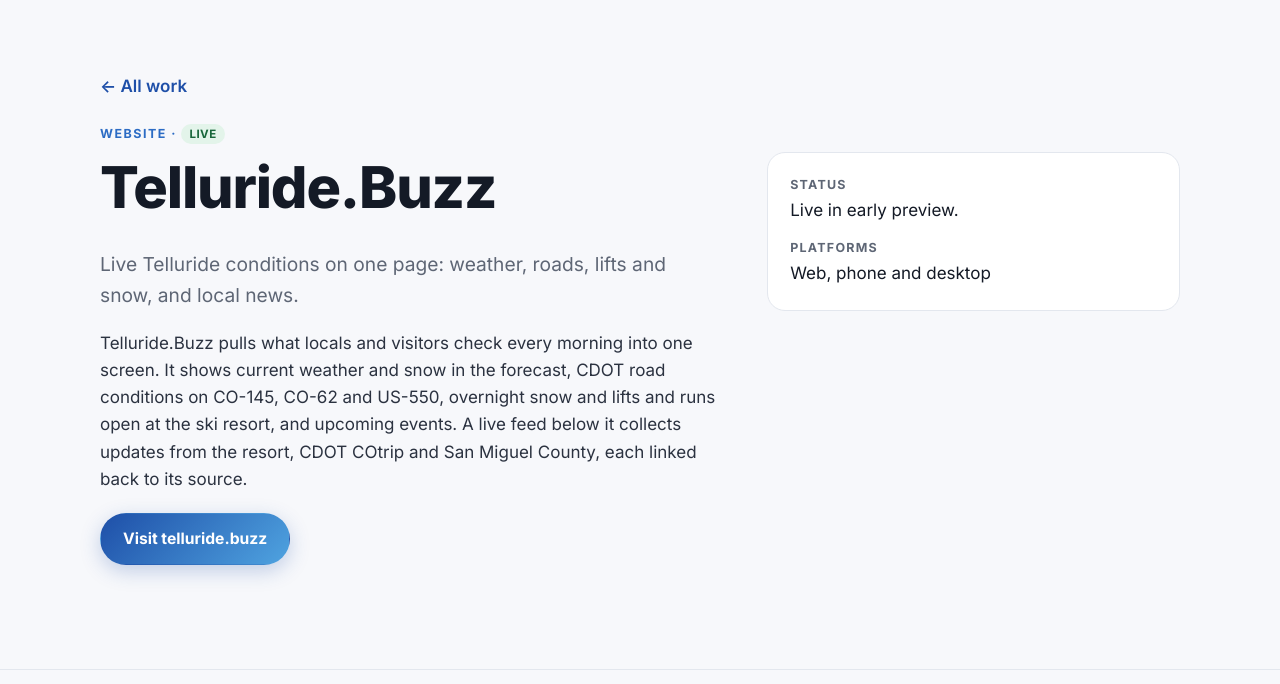
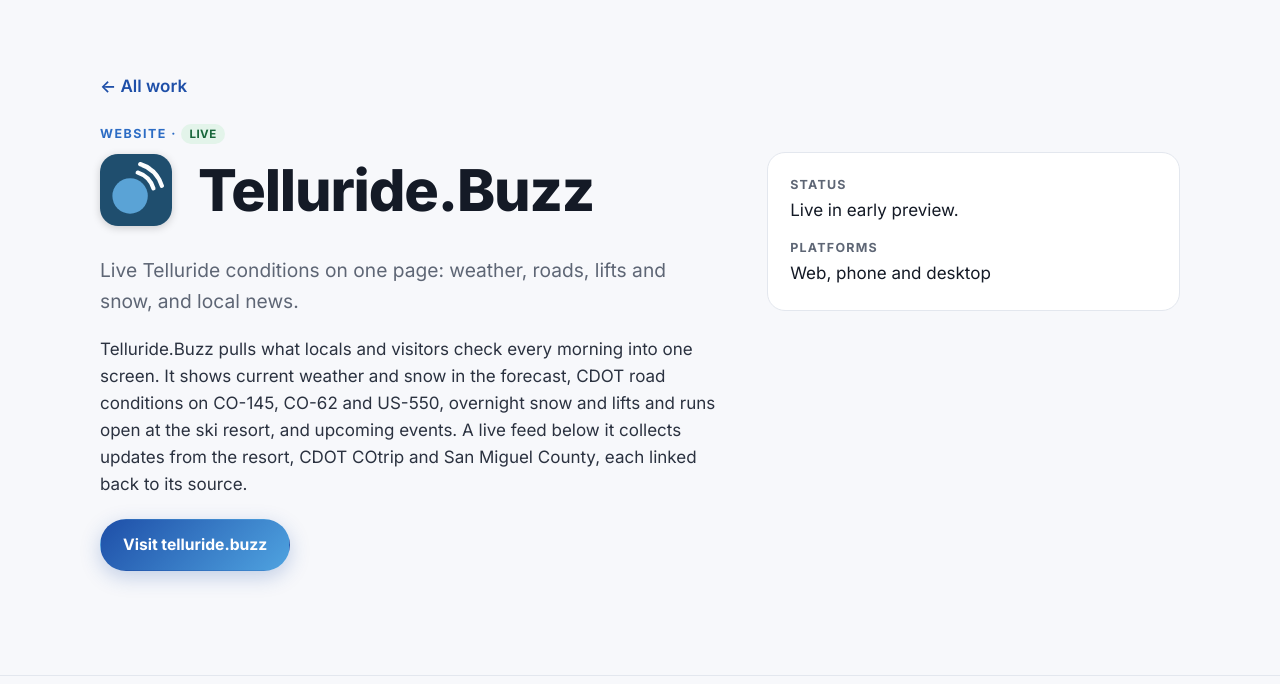
Before and after one commit to michaelmowery/mountm-site, an Astro site: page /work/telluride-buzz in a window 1280 px wide. Shown: the part 88-772 px from the top of the page. Built offline with nearby package versions, Linux system fonts and the light colour scheme; Astro itself is replaced by a stand-in of ours.

Commit message:
Use the new Telluride.Buzz logo on its card and project page
Co-Authored-By: Claude Opus 5.5 <noreply@anthropic.com>
Claude-Session: https://claude.ai/code/session_01T4A7rmGLcNmd5MQPT3VrXd

```diff
--- a/src/content/projects/telluride-buzz.md
+++ b/src/content/projects/telluride-buzz.md
@@ -6,6 +6,7 @@ status: Live
 statusNote: Live in early preview.
 platforms: [Web, phone and desktop]
 url: https://telluride.buzz
+icon: /img/icons/telluride-buzz.svg
 order: 6
 ---
 Telluride.Buzz pulls what locals and visitors check every morning into one screen. It shows current weather and snow in the forecast, CDOT road conditions on CO-145, CO-62 and US-550, overnight snow and lifts and runs open at the ski resort, and upcoming events. A live feed below it collects updates from the resort, CDOT COtrip and San Miguel County, each linked back to its source.
```
Also changed, not shown: public/img/icons/telluride-buzz.svg (added).
